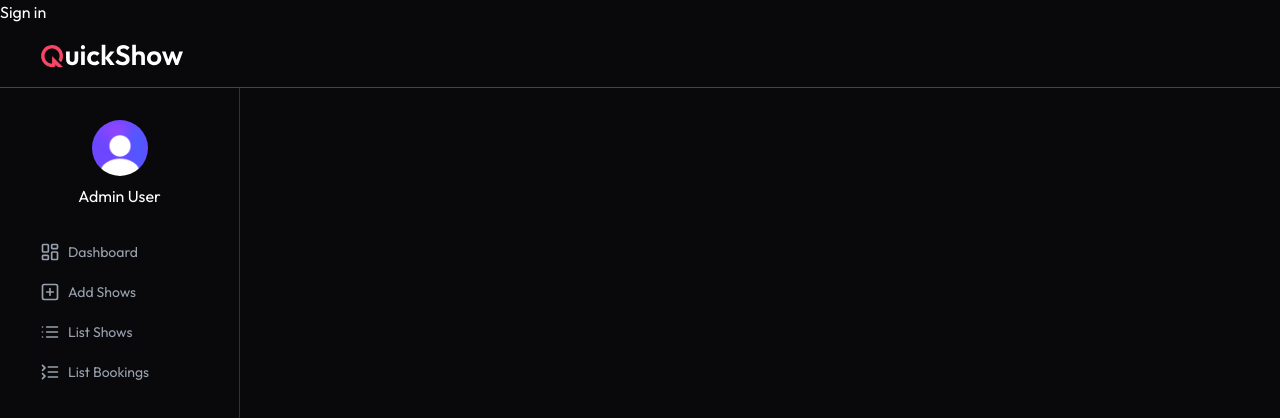
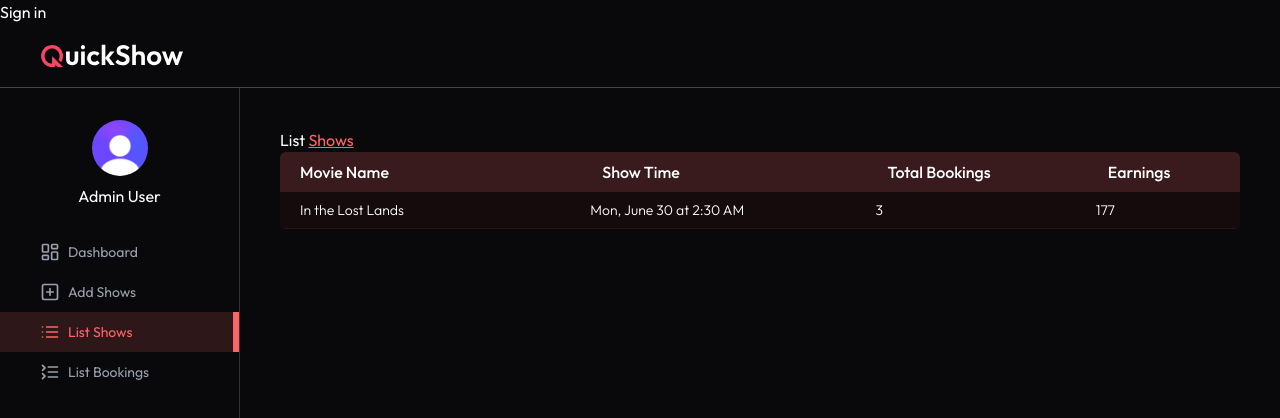
Before and after one commit to ShrutiJadhav14/QuickShow, a React (Vite) app in the folder client/: page /admin/list-shows in a window 1280 px wide. Shown: the top 418 px of the page. Built offline with nearby package versions, Linux system fonts and the light colour scheme; no server answers.

Commit message:
List Shows in admin

```diff
--- a/client/src/App.jsx
+++ b/client/src/App.jsx
@@ -36,7 +36,7 @@ const App = () => {
         <Route path='/movies/:id/:date'element={<SeatLayout/>}/>
         <Route path='/my-bookings'element={<MyBookings/>}/>
         <Route path='/favourites'element={<Favourites/>}/>
-        <Route path="/admin" element={<Layout/>}>
+        <Route path="/admin/*" element={<Layout/>}>
         <Route index element={<Dashboard/>}/>
         <Route path="add-shows" element={<AddShows/>}/>
         <Route path="list-shows" element={<ListShows/>}/>
--- a/client/src/components/admin/AdminSidebar.jsx
+++ b/client/src/components/admin/AdminSidebar.jsx
@@ -12,8 +12,8 @@ const AdminSidebar = () => {
     const adminNavLinks = [
         { name : 'Dashboard' ,path : '/admin' ,icon :LayoutDashboardIcon},
         {name : 'Add Shows' , path : '/admin/add-shows', icon: PlusSquareIcon},
-        { name : ' List Shows', path :' /admin/list-shows', icon : ListIcon},
-       { name : ' List Bookings', path :' /admin/list-bookings', icon : ListCollapseIcon},
+        { name : ' List Shows', path :'/admin/list-shows', icon : ListIcon},
+       { name : ' List Bookings', path :'/admin/list-bookings', icon : ListCollapseIcon},
 
     ]
   return (
--- a/client/src/pages/admin/ListBookings.jsx
+++ b/client/src/pages/admin/ListBookings.jsx
@@ -1,6 +1,7 @@
 import React from 'react'
 
 const ListBookings = () => {
+
   return (
     <div>
 
--- a/client/src/pages/admin/ListShows.jsx
+++ b/client/src/pages/admin/ListShows.jsx
@@ -1,11 +1,61 @@
-import React from 'react'
+import React, { useEffect, useState } from 'react'
+import { dummyShowsData } from '../../assets/assets';
+import Title from '../../components/admin/title';
+import { dateFormat } from '../../lib/DateFormat';
+const ListShows = () => {
+  const currency =import.meta.env.VITE_CURRENCY
+  const [shows,setShows]=useState([]);
+  const [loading,setLoading]= useState(true);
+  const getAllShows =async () => {
+try {
+  setShows([{
+    movie :dummyShowsData[0],
+    showDateTime :"2025-06-30T02:30:00.000Z",
+    showPrice :59,
+    occupiedSeats :{
+      A1 : "user_1",
+      B1 : "user_2",
+      C1 : "user_3"
+    }
+  }]);
+  setLoading(false);
 
-const ListShows = () => {
-  return (
-    <div>
+}
+catch(error){
+  console.error();
+}
+  }
+  useEffect (()=> {
+    getAllShows();
+  }, []);
 
-    </div>
-  )
+  return !loading ? (
+    <>
+      <Title text1="List" text2="Shows"/>
+      <table className='w-full border-collapse rounded-md overflow-hidden text-nowrap'>
+        <thead>
+          <tr className='bg-red-400/20 text-left text-white'>
+          <th className='p-2 font-medium pl-5'> Movie Name</th>
+          <th className='p-2 font-medium pl-5'>Show Time</th>
+         <th className='p-2 font-medium pl-5'>Total Bookings</th>
+          <th className='p-2 font-medium pl-5'>Earnings</th>
+
+          </tr>
+        </thead>
+        <tbody className='text-sm font-light'>
+          {shows.map((show,index) => (
+            <tr key={index} className='border-b border-red-400/10 bg-red-500/5 even:bg-red-500/10'>
+              <td className='p-2 min-w-45 pl-5'>{show.movie.title}</td>
+              <td className='p-2'>{dateFormat(show.showDateTime)}</td>
+              <td className='p-2'>{Object.keys(show.occupiedSeats).length}</td>
+              <td className='p-2'>{currency} {Object.keys(show.occupiedSeats).length * show.showPrice}</td>
+            </tr>
+          ))}
+
+        </tbody>
+      </table>
+    </>
+  ) : <p>Loading</p>
 }
 
 export default ListShows
```
